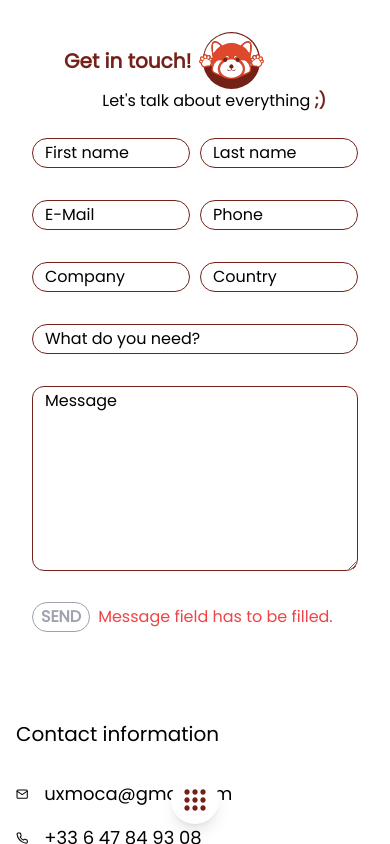
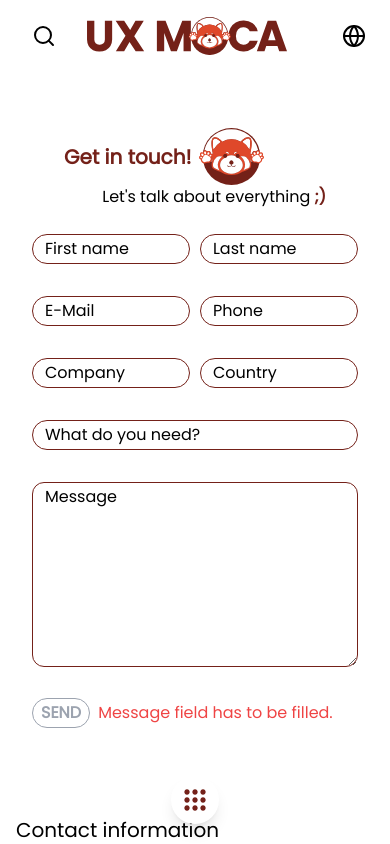
Before and after one commit to Eragon67360/moca-portfolio, a Next.js app: page /en/contact in a window 390 px wide. Built offline with nearby package versions, Linux system fonts and the light colour scheme.

Commit message:
Updated mobile contact with header

```diff
--- a/app/[locale]/contact/MobileContact.tsx
+++ b/app/[locale]/contact/MobileContact.tsx
@@ -1,11 +1,21 @@
+'use client'
 import React from "react";
 import MobileVisitCard from "@/components/[locale]/mobile/MobileVisitCard";
 import MobileContactForm from "@/components/[locale]/mobile/MobileContactForm";
+import { Search } from "@/components/[locale]/desktop/navigation/navbar/Search";
+import Image from "next/image";
+import logo from "@/public/logo.svg";
+import { Language } from "@/components/[locale]/desktop/navigation/navbar/Language";
 
 function MobileContact() {
   return (
     <>
       <div className="flex flex-col space-y-10 pb-20">
+        <div className="flex justify-between pt-4 items-center px-4">
+          <Search />
+          <Image src={logo} alt="logo" width={200}/>
+          <Language />
+        </div>
         <MobileContactForm />
         <MobileVisitCard />
       </div>
```
